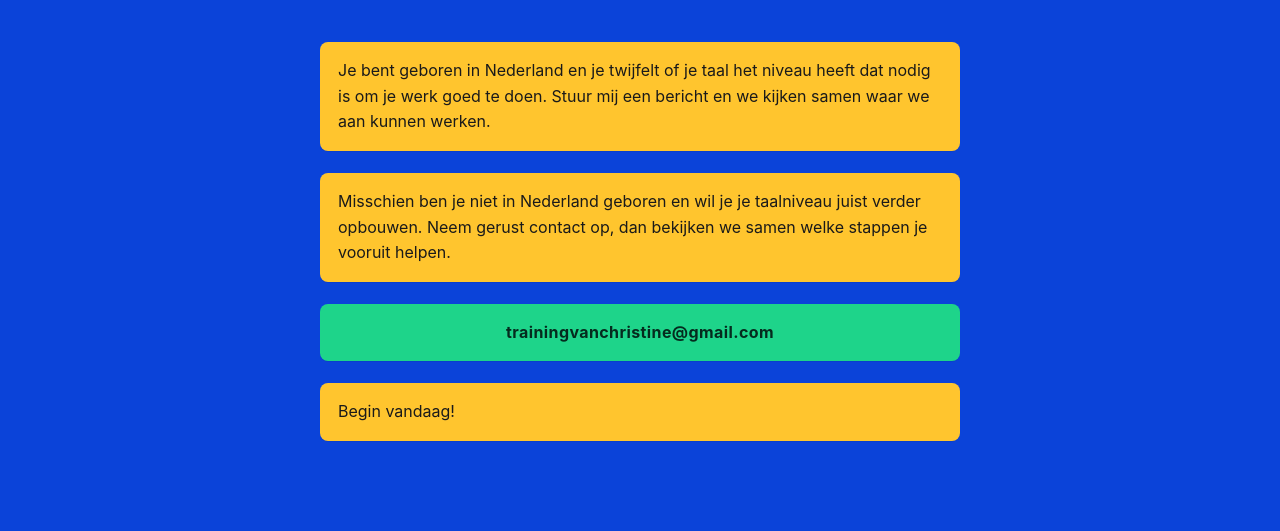
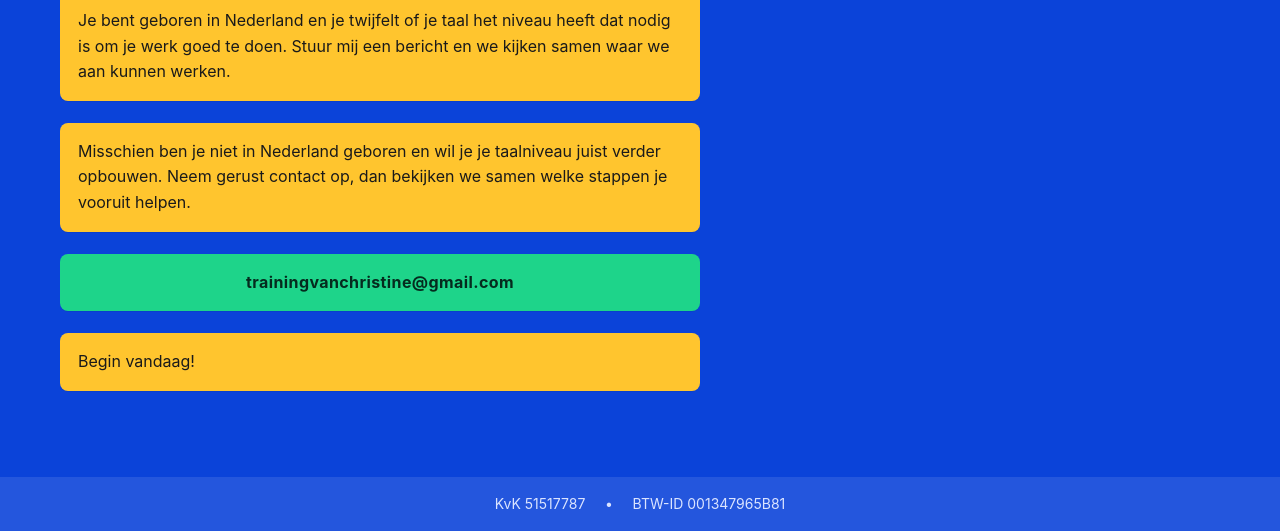
Before and after one commit to Lucas1988/codegoud.github.io, a plain HTML site: page index.html in a window 1280 px wide. Shown: the part 319-850 px from the top of the page. Before the commit the page ends 800 px from the top, so only its background shows below. Drawn offline with Linux system fonts and the light colour scheme.

```diff
--- a/index.html
+++ b/index.html
@@ -27,6 +27,8 @@
       font: 16px/1.6 -apple-system, BlinkMacSystemFont, "Segoe UI", Roboto, Helvetica, Arial, "Apple Color Emoji", "Segoe UI Emoji";
       display: flex;
       justify-content: center;
+      flex-direction: column;
+      min-height: 100vh;
     }
 
     .wrap {
@@ -34,6 +36,7 @@
       max-width: var(--maxw);
       padding: 42px 18px 64px;
       text-align: center;
+      flex: 1;
     }
 
     /* Header */
@@ -72,6 +75,15 @@
       color: inherit;
       text-decoration: none;
     }
+
+    /* Footer */
+    footer {
+      background: rgba(255,255,255,0.1);
+      color: var(--muted);
+      font-size: 14px;
+      padding: 16px 0;
+      text-align: center;
+    }
   </style>
 </head>
 <body>
@@ -102,5 +114,9 @@
       </div>
     </section>
   </main>
+
+  <footer>
+    KvK 51517787 &nbsp;&nbsp;&nbsp; • &nbsp;&nbsp;&nbsp; BTW-ID 001347965B81
+  </footer>
 </body>
 </html>
```
